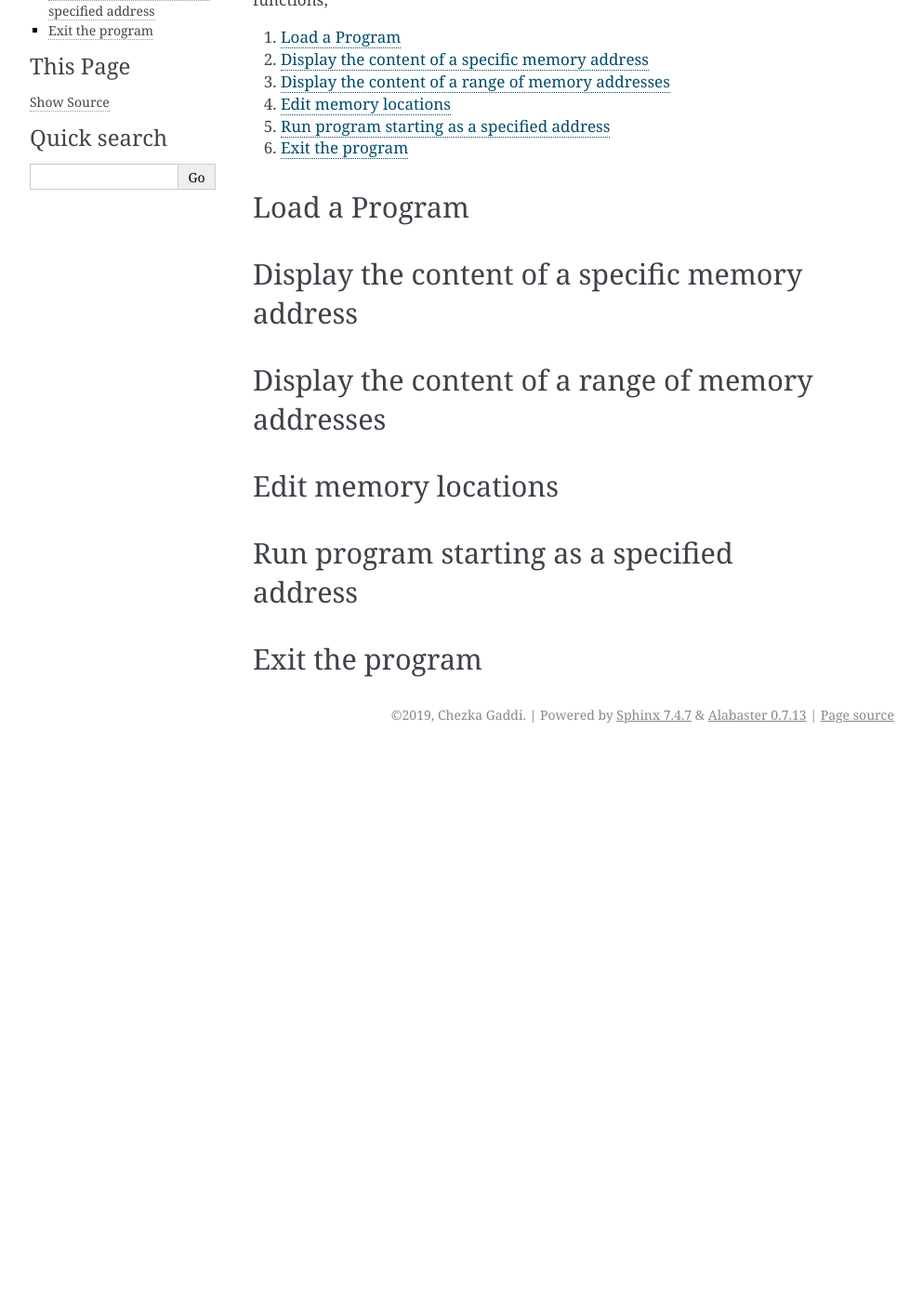
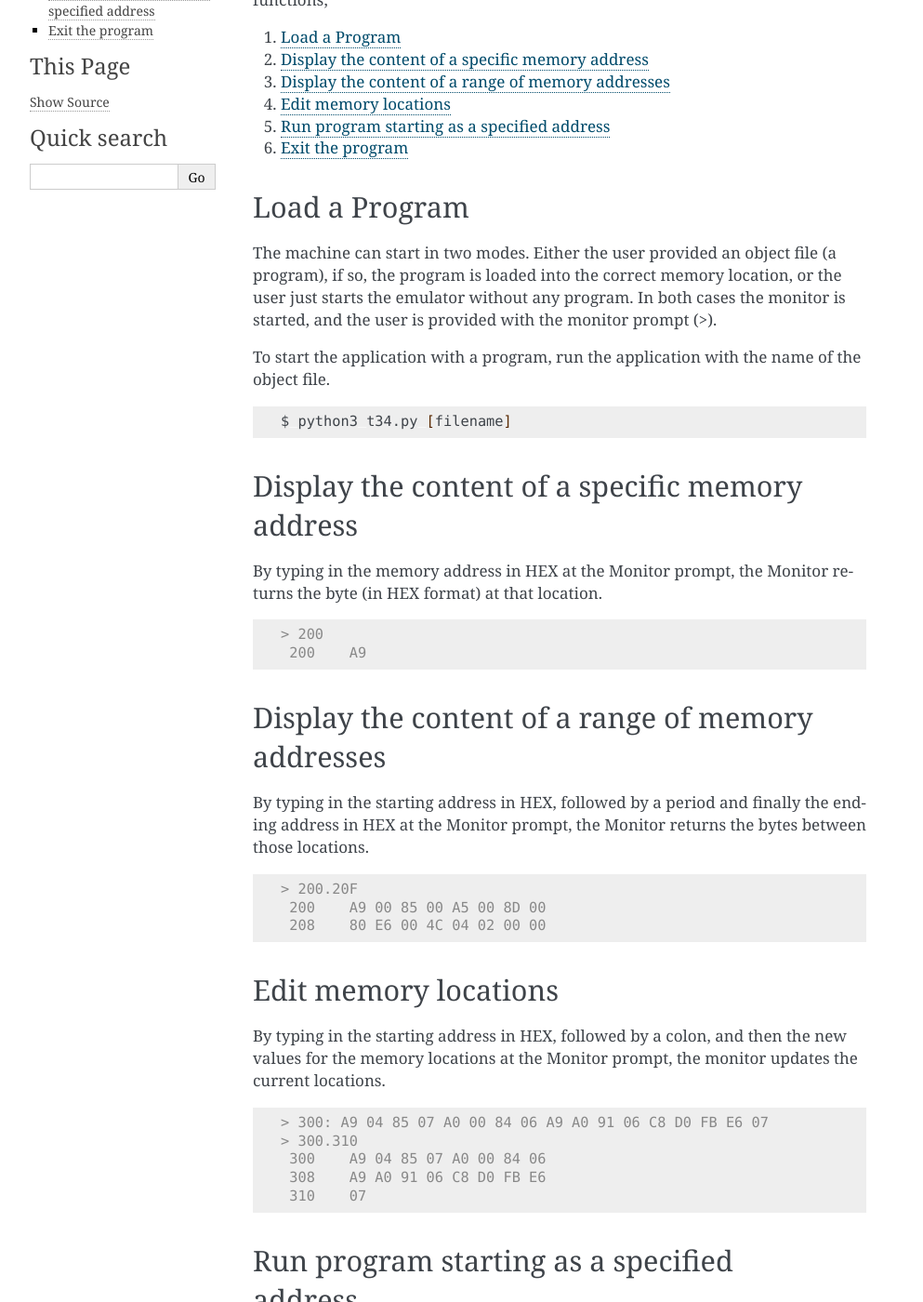
Before and after one commit to chezka-gaddi/T34_Emulator, a Sphinx documentation site: the page built from docs/source/tutorial.rst, in a window 1280 px wide and 1400 px high, scrolled down 324 px. Shown: the whole window at 93% size, without its empty margins (148-1141 px from the left). Built offline with Sphinx 7.4.7, drawn with Linux system fonts in a browser that asks for light colours; formulas are drawn with MathJax 3; before the commit the page ends 1132 px from its top, so only the background shows below that; some of the changed text lies outside the part shown.

Commit message:
Finished tutorial documentation.

```diff
--- a/docs/source/index.rst
+++ b/docs/source/index.rst
@@ -12,6 +12,7 @@ Welcome to T34 Emulator's documentation!
 
    tutorial
    code
+   test
 
 Indices and tables
 ==================
--- a/docs/source/tutorial.rst
+++ b/docs/source/tutorial.rst
@@ -28,6 +28,16 @@ The monitor will have similar functionality as an OS. The T34 monitor has six fu
 
 Load a Program
 **************
+The machine can start in two modes. Either the user provided an object file (a program), if so,
+the program is loaded into the correct memory location, or the user just starts the emulator
+without any program. In both cases the monitor is started, and the user is provided with the
+monitor prompt (>).
+
+To start the application with a program, run the application with the name of the object file.
+
+.. code-block:: bash
+
+    $ python3 t34.py [filename]
 
 
 .. _Display the content of a specific memory address:
@@ -35,11 +45,28 @@ Load a Program
 Display the content of a specific memory address
 ************************************************
 
+By typing in the memory address in HEX at the Monitor prompt, the Monitor returns the byte (in
+HEX format) at that location.
+
+.. code-block:: console
+
+    > 200
+     200    A9
+
 
 .. _Display the content of a range of memory addresses:
 
 Display the content of a range of memory addresses
 **************************************************
+
+By typing in the starting address in HEX, followed by a period and finally the ending address in
+HEX at the Monitor prompt, the Monitor returns the bytes between those locations.
+
+.. code-block:: console
+
+        > 200.20F
+         200    A9 00 85 00 A5 00 8D 00
+         208    80 E6 00 4C 04 02 00 00
 
 
 .. _Edit memory locations:
@@ -47,14 +74,42 @@ Display the content of a range of memory addresses
 Edit memory locations
 *********************
 
+By typing in the starting address in HEX, followed by a colon, and then the new values for the
+memory locations at the Monitor prompt, the monitor updates the current locations.
+
+
+.. code-block:: console
+
+        > 300: A9 04 85 07 A0 00 84 06 A9 A0 91 06 C8 D0 FB E6 07
+        > 300.310
+         300    A9 04 85 07 A0 00 84 06
+         308    A9 A0 91 06 C8 D0 FB E6
+         310    07
+
 
 .. _Run program starting as a specified address:
 
 Run program starting as a specified address
 *******************************************
 
+By typing in the starting address in HEX, followed by an R at the Monitor prompt. The monitor
+will execute all code starting at the address and up until the first BRK (opcode 00).
+
+.. code-block:: console
+
+    > 200R
+     PC  OPC  INS   AMOD OPRND  AC XR YR SP NV-BDIZC
+     200
 
 .. _Exit the program:
 
 Exit the program
 ****************
+
+The user should be able to exit the monitor (and python) in three ways:
+
+1. Ctrl-C (keyboard interrupt)
+
+2. Ctrl-D (EOF)
+
+3. Type exit at the monitor prompt ( > exit)
```
Also changed, not shown: docs/source/test.rst (added, +43 -0 lines), docs/source/code.rst (line endings or trailing spaces), 3 other files.
